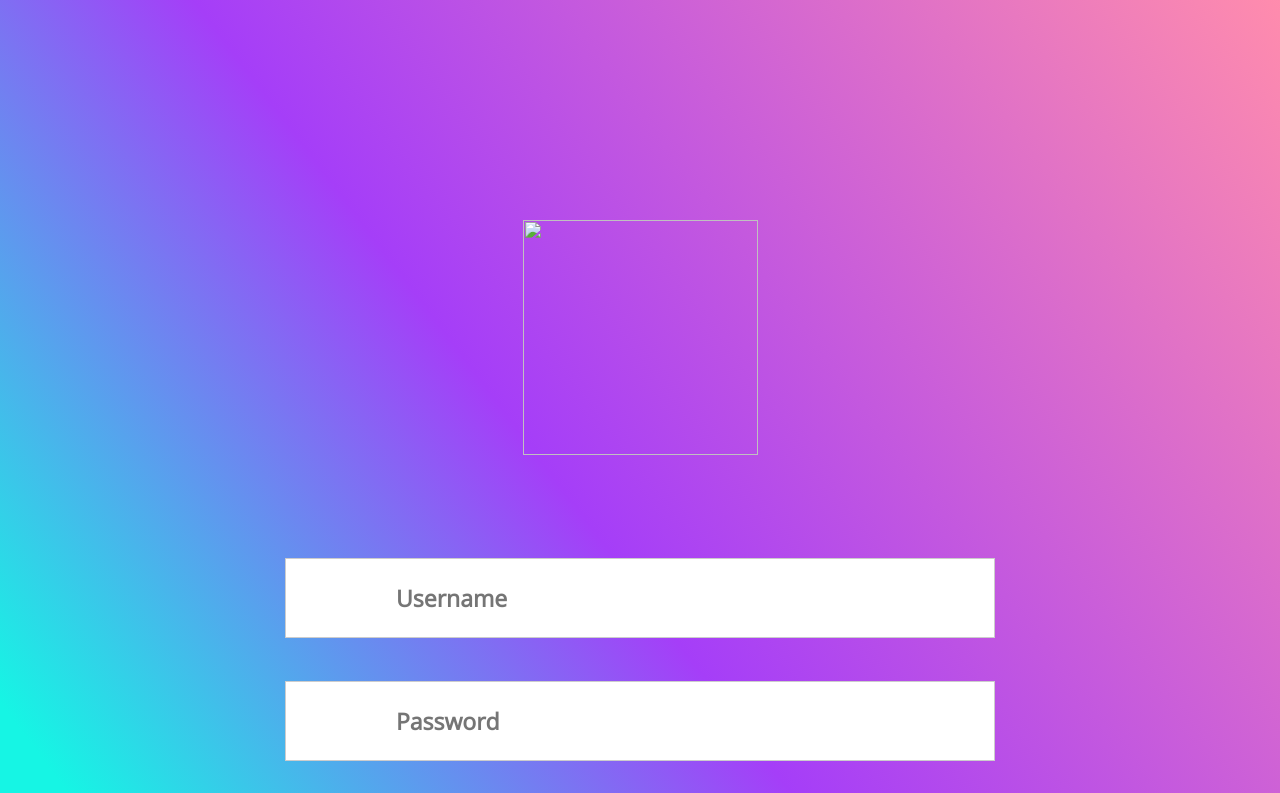
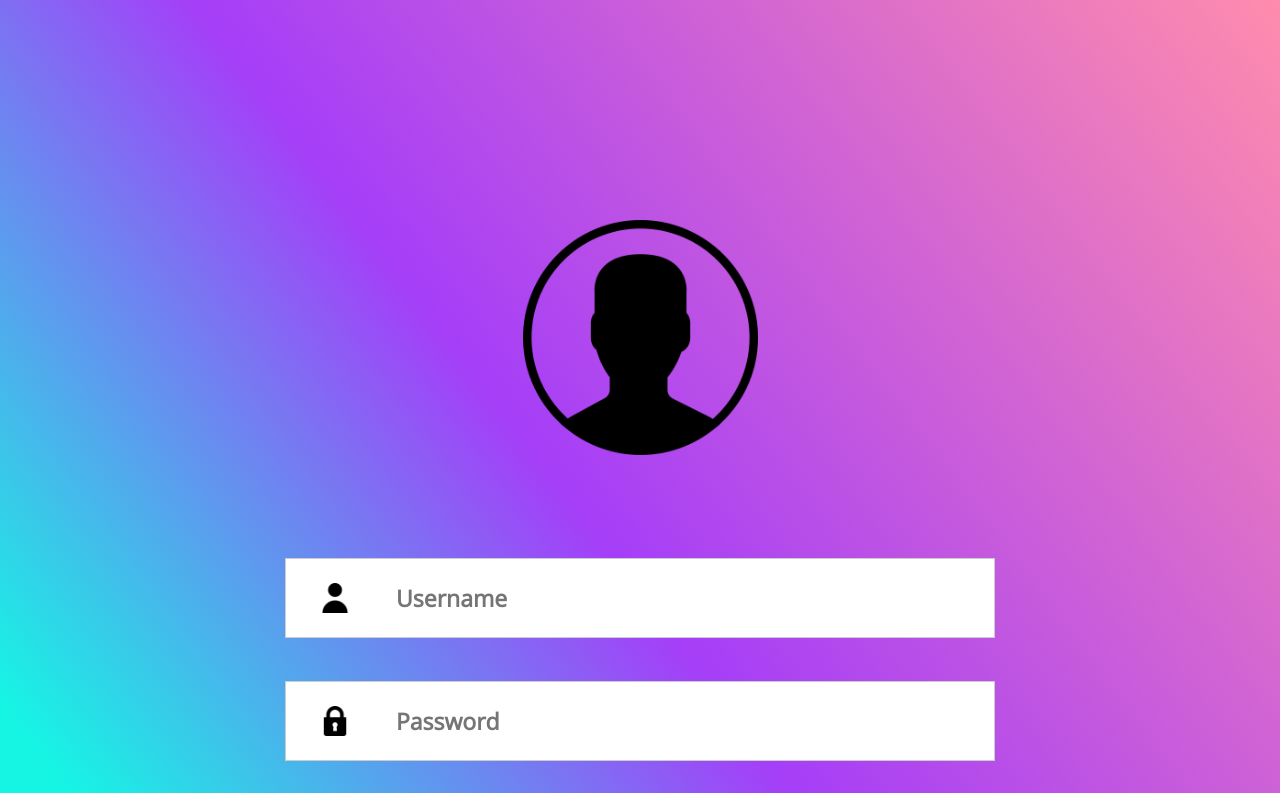
Before and after one commit to Anthony-Mandrus/Lelevel_UP_Homeworks, a plain HTML site: page index.html in a window 1280 px wide. Shown: the top 793 px of the page. Drawn offline with nearby package versions, Linux system fonts and the light colour scheme; the site is published under a folder, as on GitHub Pages, so addresses that start at the root find nothing.

Commit message:
3 commit

```diff
--- a/index.html
+++ b/index.html
@@ -9,8 +9,9 @@
     <link rel="stylesheet" href="styles.css">
 </head>
 <body>
+<div class="Form">
   <div class="imgcontainer">
-    <img src="/imgs/user.png" class= "user">
+    <img src="imgs/user.png" class= "user">
   </div>
   <div class="container">
 
@@ -27,6 +28,6 @@
 
     <button type="submit" class="button_login">LOGIN</button>
   </div>
-
+</div>
 </body>
 </html>
--- a/styles.css
+++ b/styles.css
@@ -65,13 +65,13 @@ a {
 }
 
 #pass {
-    background: white url(/imgs/lock.png) left no-repeat;
+    background: white url(imgs/lock.png) left no-repeat;
     background-size: 30px 30px;
     background-position: 5% 50%;
 }
 
 #user {
-    background: white url(/imgs/user_2.png)  left no-repeat;
+    background: white url(imgs/user_2.png)  left no-repeat;
     background-size: 30px 30px;
     background-position: 5% 50%;
 }
```
